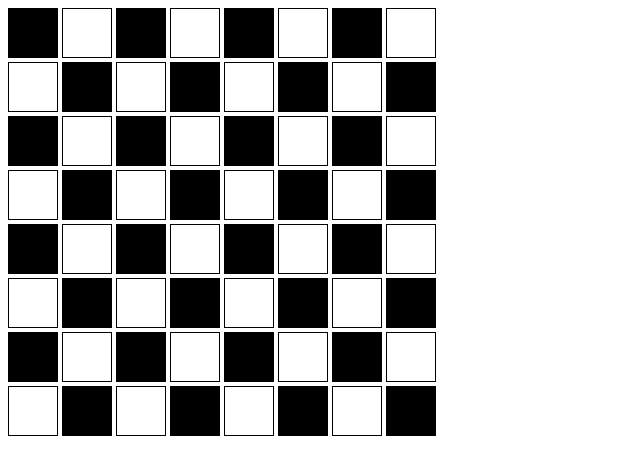
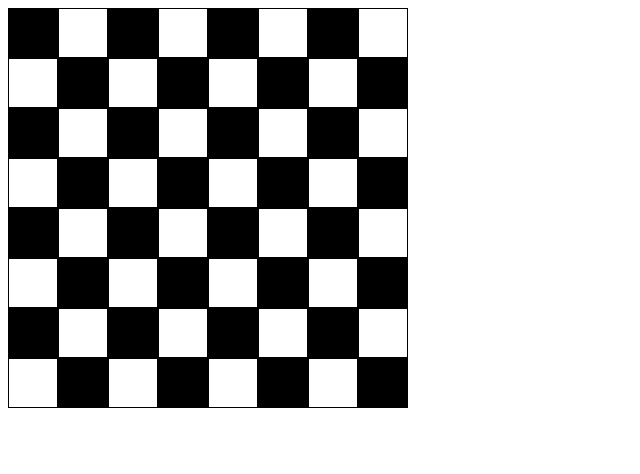
Before and after one commit to yusufbahtiarr/fgo24-css-chessboard, a website: page index.html in a window 1280 px wide. Shown: the whole page, without its empty margins (0-640 px from the left). Drawn offline with Linux system fonts and the light colour scheme.

Commit message:
fix: remove space in box chessboard

```diff
--- a/index.html
+++ b/index.html
@@ -5,112 +5,109 @@
   <meta name="viewport" content="width=device-width, initial-scale=1.0">
   <title>Chessboard</title>
   <style>
-        * {
-            box-sizing: border-box;
-            /* padding: 0; */
-            /* margin: 0; */
+      .row {
+        display: block;
+        height: 50px;
+        font-size: 0;
       }
-        div {
-            /* display: inline-block; */
-            /* border: 1px solid black; */
-        }
-        div.black {
-            display: inline-block;
+      .black, .white {
         height: 50px;
         width: 50px;
+        display: inline-block;
+        border: 1px solid black;
+        box-sizing: border-box;
+        /* margin: -4px; */
+      }
+      .black {
         background-color: black;
-            border: 1px solid black;
       }
-        div.white {
-            display: inline-block;
-            height: 50px;
-            width: 50px;
+      .white {
         background-color: white;
-            border: 1px solid black;
       }
-
   </style>
 </head>
 <body>
   <div>
-        <div class="black"> </div>
-        <div class="white"> </div>
-        <div class="black"> </div>
-        <div class="white"> </div>
-        <div class="black"> </div>
-        <div class="white"> </div>
-        <div class="black"> </div>
-        <div class="white"> </div>
+    <div class="row">
+      <div class="black"></div>
+      <div class="white"></div>
+      <div class="black"></div>
+      <div class="white"></div>
+      <div class="black"></div>
+      <div class="white"></div>
+      <div class="black"></div>
+      <div class="white"></div>
     </div>
-    <div>
-        <div class="white"> </div>
-        <div class="black"> </div>
-        <div class="white"> </div>
-        <div class="black"> </div>
-        <div class="white"> </div>
-        <div class="black"> </div>
-        <div class="white"> </div>
-        <div class="black"> </div>
+    <div class="row">
+      <div class="white"></div>
+      <div class="black"></div>
+      <div class="white"></div>
+      <div class="black"></div>
+      <div class="white"></div>
+      <div class="black"></div>
+      <div class="white"></div>
+      <div class="black"></div>
     </div>
-    <div>
-        <div class="black"> </div>
-        <div class="white"> </div>
-        <div class="black"> </div>
-        <div class="white"> </div>
-        <div class="black"> </div>
-        <div class="white"> </div>
-        <div class="black"> </div>
-        <div class="white"> </div>
+    <div class="row">
+      <div class="black"></div>
+      <div class="white"></div>
+      <div class="black"></div>
+      <div class="white"></div>
+      <div class="black"></div>
+      <div class="white"></div>
+      <div class="black"></div>
+      <div class="white"></div>
     </div>
-    <div>
-        <div class="white"> </div>
-        <div class="black"> </div>
-        <div class="white"> </div>
-        <div class="black"> </div>
-        <div class="white"> </div>
-        <div class="black"> </div>
-        <div class="white"> </div>
-        <div class="black"> </div>
+    <div class="row">
+      <div class="white"></div>
+      <div class="black"></div>
+      <div class="white"></div>
+      <div class="black"></div>
+      <div class="white"></div>
+      <div class="black"></div>
+      <div class="white"></div>
+      <div class="black"></div>
     </div>
-    <div>
-        <div class="black"> </div>
-        <div class="white"> </div>
-        <div class="black"> </div>
-        <div class="white"> </div>
-        <div class="black"> </div>
-        <div class="white"> </div>
-        <div class="black"> </div>
-        <div class="white"> </div>
+    <div class="row">
+      <div class="black"></div>
+      <div class="white"></div>
+      <div class="black"></div>
+      <div class="white"></div>
+      <div class="black"></div>
+      <div class="white"></div>
+      <div class="black"></div>
+      <div class="white"></div>
     </div>
-    <div>
-        <div class="white"> </div>
-        <div class="black"> </div>
-        <div class="white"> </div>
-        <div class="black"> </div>
-        <div class="white"> </div>
-        <div class="black"> </div>
-        <div class="white"> </div>
-        <div class="black"> </div>
+    <div class="row">
+      <div class="white"></div>
+      <div class="black"></div>
+      <div class="white"></div>
+      <div class="black"></div>
+      <div class="white"></div>
+      <div class="black"></div>
+      <div class="white"></div>
+      <div class="black"></div>
     </div>
-    <div>
-        <div class="black"> </div>
-        <div class="white"> </div>
-        <div class="black"> </div>
-        <div class="white"> </div>
-        <div class="black"> </div>
-        <div class="white"> </div>
-        <div class="black"> </div>
-        <div class="white"> </div>
+    <div class="row">
+      <div class="black"></div>
+      <div class="white"></div>
+      <div class="black"></div>
+      <div class="white"></div>
+      <div class="black"></div>
+      <div class="white"></div>
+      <div class="black"></div>
+      <div class="white"></div>
     </div>
-    <div>
-        <div class="white"> </div>
-        <div class="black"> </div>
-        <div class="white"> </div>
-        <div class="black"> </div>
-        <div class="white"> </div>
-        <div class="black"> </div>
-        <div class="white"> </div>
-        <div class="black"> </div>
+    <div class="row">
+      <div class="white"></div>
+      <div class="black"></div>
+      <div class="white"></div>
+      <div class="black"></div>
+      <div class="white"></div>
+      <div class="black"></div>
+      <div class="white"></div>
+      <div class="black"></div>
+    </div>
   </div>
 </body>
 </html>
```
Lines whose indentation alone changed are shown as unchanged.
